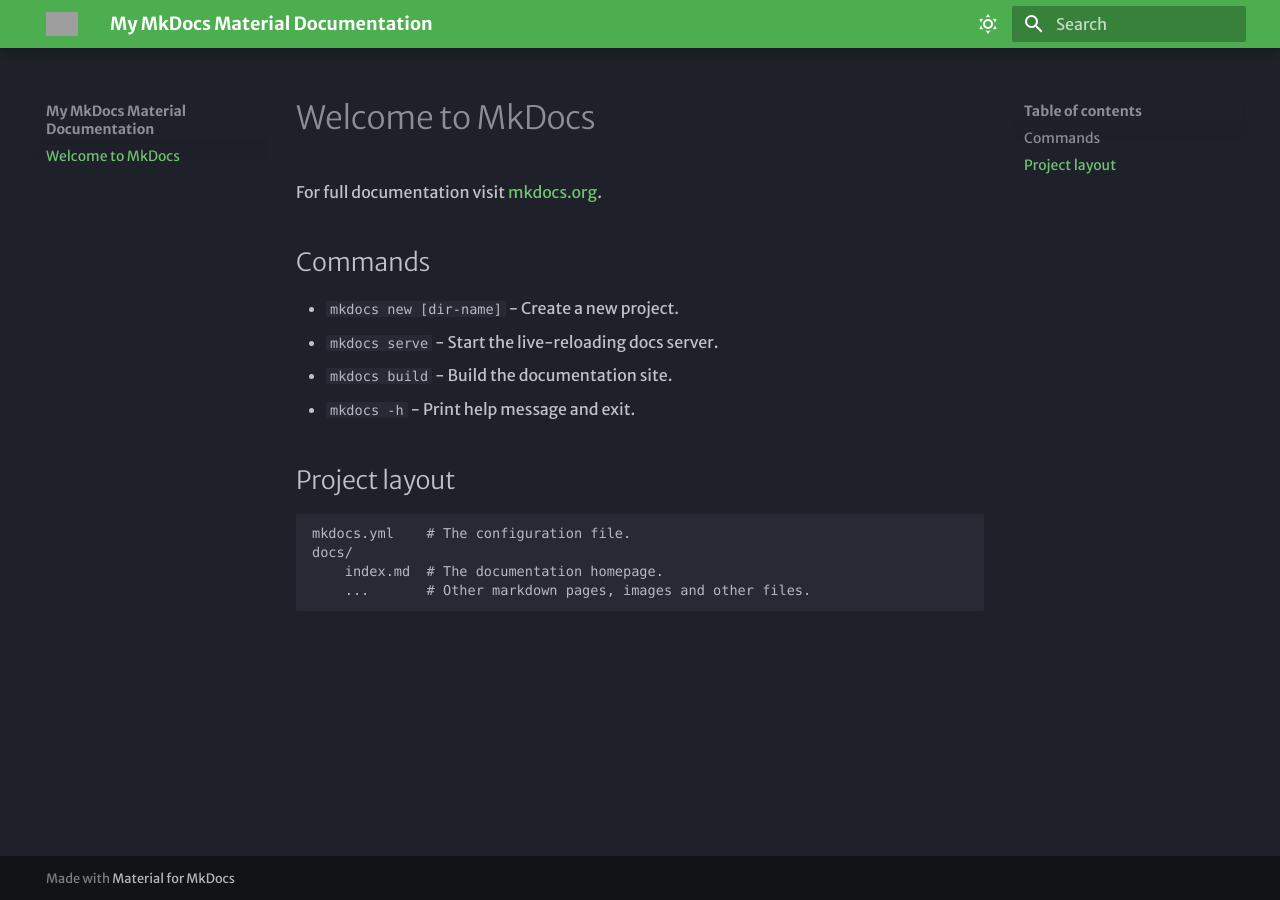
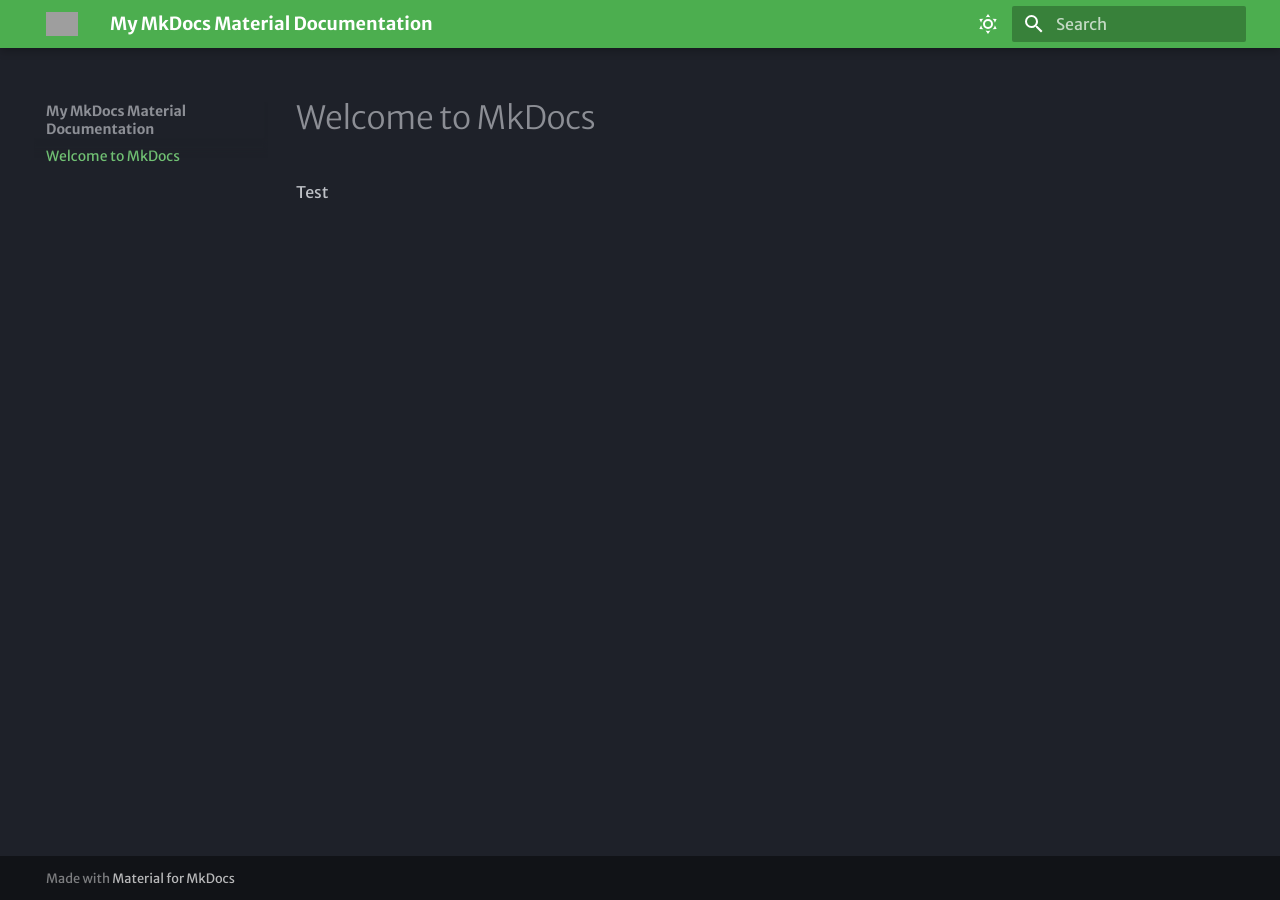
Before and after one commit to usermar445/bits-and-pieces, an MkDocs documentation site: the page built from docs/index.md, in a window 1280 px wide. Built offline with MkDocs 1.6.1 and Material for MkDocs 9.7.7, drawn with Linux system fonts in a browser that asks for light colours; some web fonts are replaced; grey boxes are pictures that could not be loaded.

Commit message:
Update index.md

```diff
--- a/docs/index.md
+++ b/docs/index.md
@@ -1,17 +1,3 @@
 # Welcome to MkDocs
 
-For full documentation visit [mkdocs.org](https://www.mkdocs.org).
-
-## Commands
-
-* `mkdocs new [dir-name]` - Create a new project.
-* `mkdocs serve` - Start the live-reloading docs server.
-* `mkdocs build` - Build the documentation site.
-* `mkdocs -h` - Print help message and exit.
-
-## Project layout
-
-    mkdocs.yml    # The configuration file.
-    docs/
-        index.md  # The documentation homepage.
-        ...       # Other markdown pages, images and other files.
+Test
```
